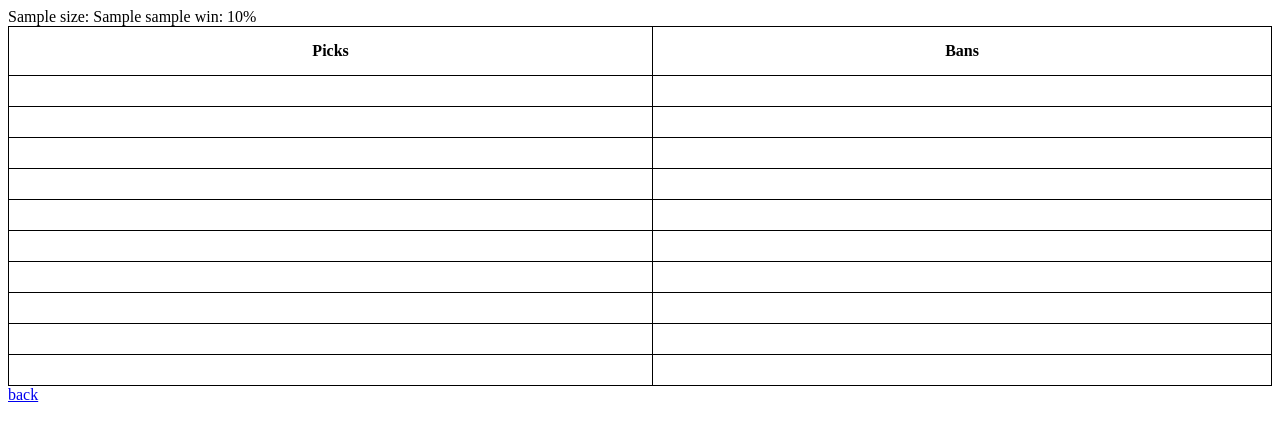
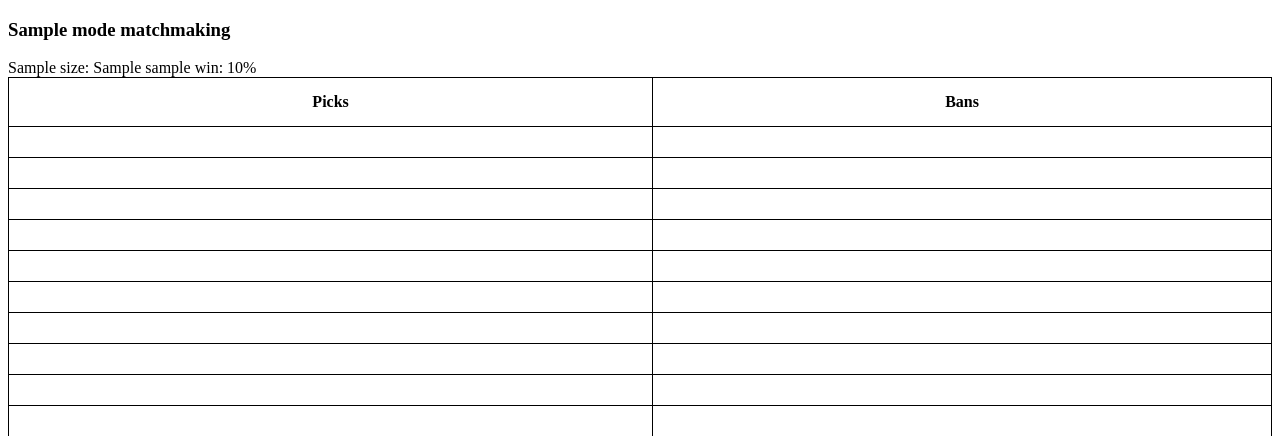
Before and after one commit to BjornArnelid/dotastats, a Flask app: template templates/picks.html in a window 1280 px wide. Shown: the top 436 px of the page. Run offline with Flask 2, Linux system fonts and the light colour scheme; the template is opened without the code that fills it: most values are stand-ins (such as "Sample title", 1, 10 or a date in 2020); lists and menus that the app fills with data are empty.

Commit message:
Informing user when mode is other then default.

```diff
--- a/statscontroller.py
+++ b/statscontroller.py
@@ -36,6 +36,7 @@ class StatsController(object):
         elif sort_order == 'quantity':
             perspective = QuantityPerspective()
         else:
+            sort_order = 'significant'
             perspective = DiffPerspective()
         picks = sorted(picks, key=perspective.sort_picks, reverse=True)
         bans = perspective.filter_bans(bans, win_percentage)
--- a/templates/picks.html
+++ b/templates/picks.html
@@ -13,6 +13,9 @@
   </style>
 </head>
 <body>
+  {% if result['mode'] %}
+    <H3> {{result['mode']}} matchmaking </H3>
+  {% endif %}
   Sample size: {{result['sample']}}  win: {{result['avg_win']|round(1)}}%
   <table style="width:100%">
     <tr>
--- a/wsgi.py
+++ b/wsgi.py
@@ -34,6 +34,7 @@ def get_picks(player_id):
     sort_order = request.args.get('sortOrder')
     try:
         result = CONTROLLER.get_suggestions(player_id, sample, mode, sort_order)
+        result['mode'] = mode
     except TypeError:
         flask.abort(400)
     if request.accept_mimetypes.accept_html:
```
